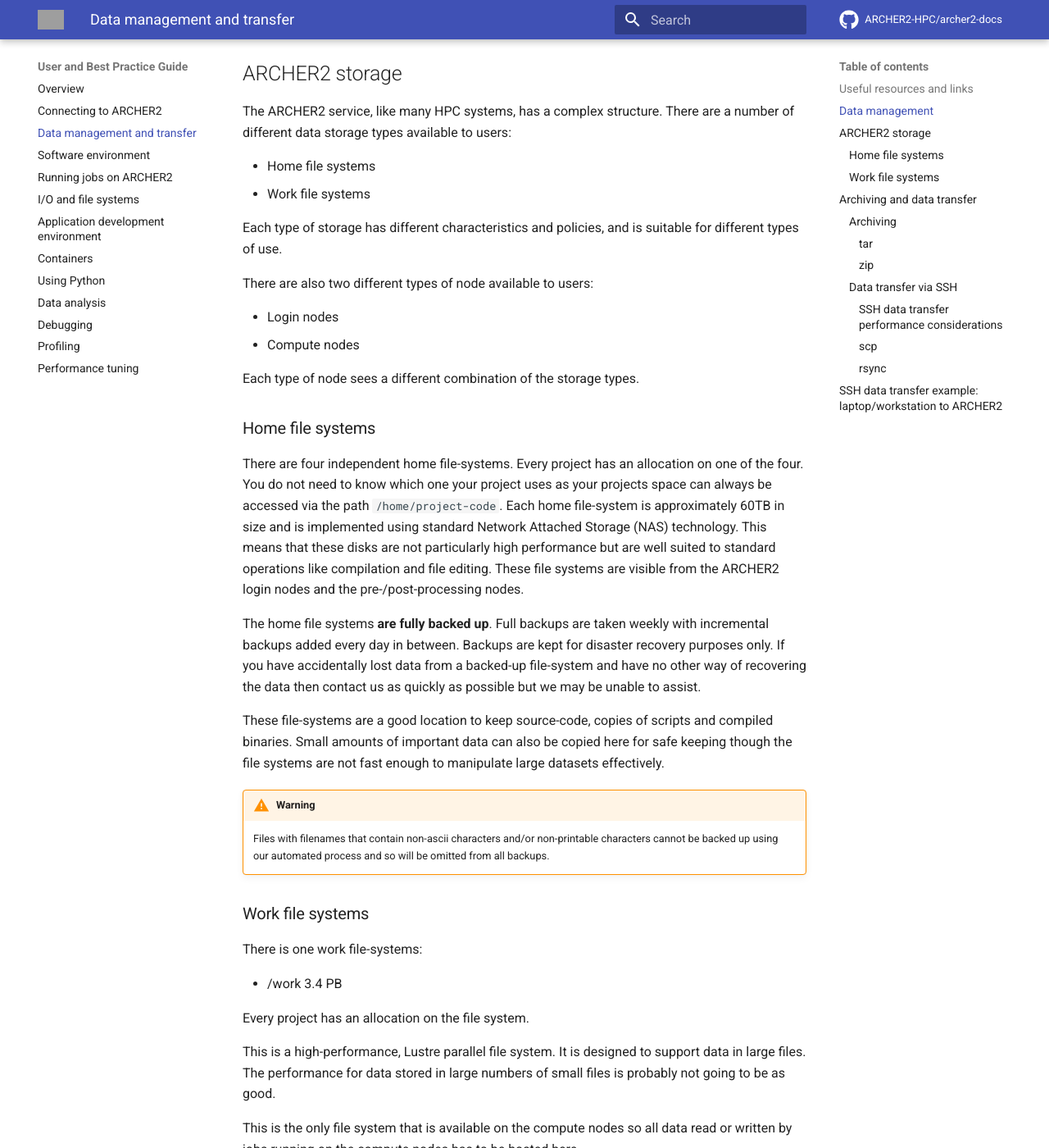
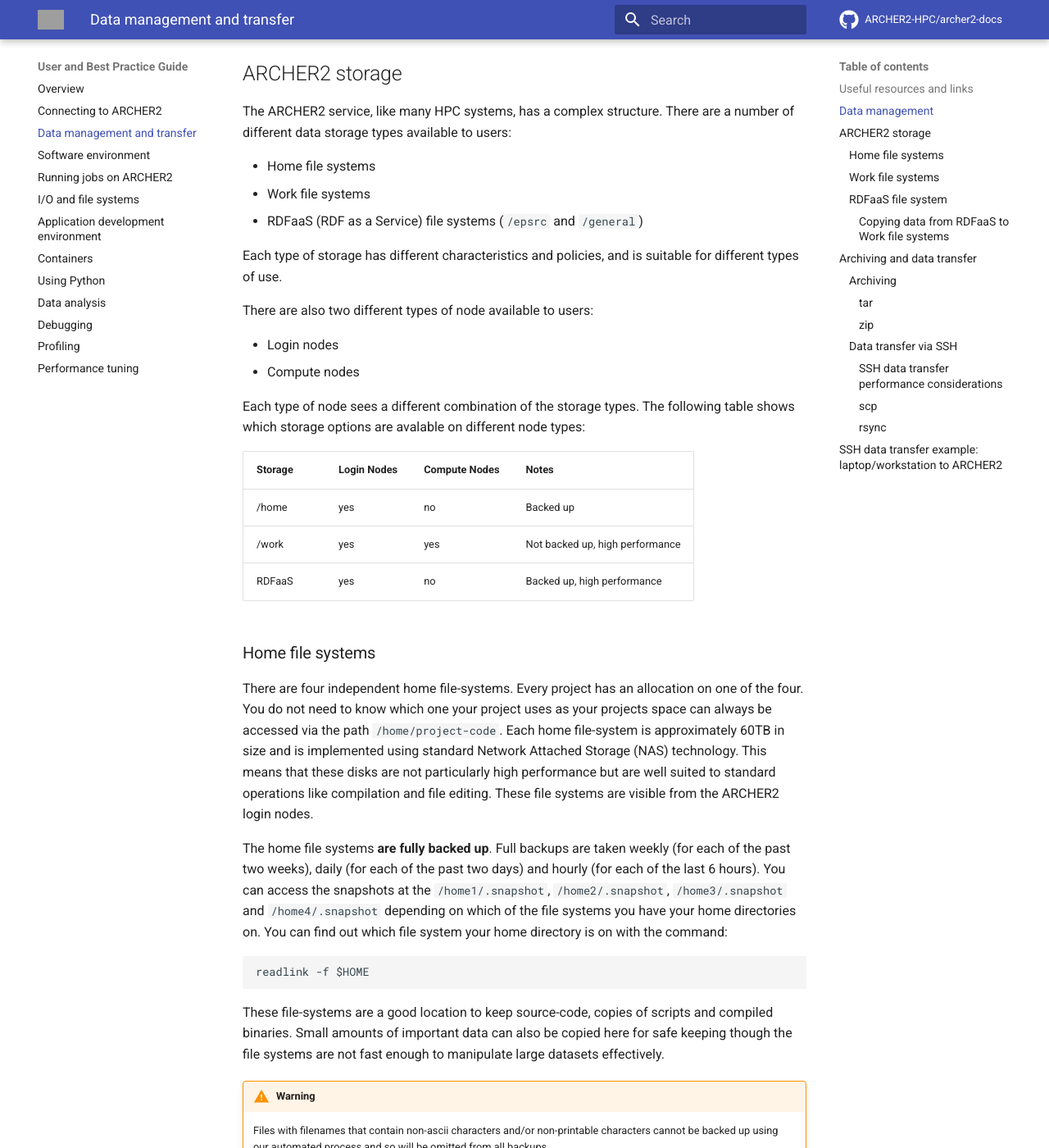
Before and after one commit to ARCHER2-HPC/archer2-docs, an MkDocs documentation site: the page built from docs/user-guide/data.md, in a window 1280 px wide and 1400 px high, scrolled down 681 px. Shown: the whole window at 82% size. Built offline with MkDocs 1.6.1 and Material for MkDocs 9.7.7, drawn with Linux system fonts in a browser that asks for light colours; comment, search, counter and statistics services are not loaded; some of the changed text lies outside the part shown; grey boxes are pictures that could not be loaded.

Commit message:
Adds initial RDFaaS docs

````diff
--- a/docs/user-guide/data.md
+++ b/docs/user-guide/data.md
@@ -29,6 +29,7 @@
 
    - Home file systems
    - Work file systems
+   - RDFaaS (RDF as a Service) file systems (`/epsrc` and `/general`)
 
 Each type of storage has different characteristics and policies, and is
 suitable for different types of use.
@@ -39,6 +40,14 @@
    - Compute nodes
 
 Each type of node sees a different combination of the storage types.
+The following table shows which storage options are avalable on
+different node types:
+
+| Storage | Login Nodes | Compute Nodes | Notes |
+|---------|-------------|---------------|-------|
+| /home   | yes         | no            | Backed up |
+| /work   | yes         | yes           | Not backed up, high performance |
+| RDFaaS  | yes         | no            | Backed up, high performance |
 
 ### Home file systems
 
@@ -50,14 +59,19 @@
 technology. This means that these disks are not particularly high
 performance but are well suited to standard operations like compilation
 and file editing. These file systems are visible from the ARCHER2 login
-nodes and the pre-/post-processing nodes.
+nodes.
 
 The home file systems **are fully backed up**. Full backups are taken
-weekly with incremental backups added every day in between. Backups are
-kept for disaster recovery purposes only. If you have accidentally lost
-data from a backed-up file-system and have no other way of recovering
-the data then contact us as quickly as possible but we may be unable to
-assist.
+weekly (for each of the past two weeks), daily (for each of the past
+two days) and hourly (for each of the last 6 hours). You can access the
+snapshots at the `/home1/.snapshot`, `/home2/.snapshot`, `/home3/.snapshot`
+and `/home4/.snapshot` depending on which of the file systems you have
+your home directories on. You can find out which file system your
+home directory is on with the command:
+
+```
+readlink -f $HOME
+```
 
 These file-systems are a good location to keep source-code, copies of
 scripts and compiled binaries. Small amounts of important data can also
@@ -71,7 +85,7 @@
 
 ### Work file systems
 
-There is one work file-systems:
+There is one work file-system:
 
    - /work 3.4 PB
 
@@ -106,6 +120,64 @@
 
 If you have data on the work file system that you are not going to need
 in the future please delete it.
+
+### RDFaaS file system
+
+The data that was available on the RDF `/epsrc` and `/general` file systems
+is available on ARCHER2 via the RDFaaS (RDF as a Service) file system. If
+you have requested the same username in the same project as you had on
+ARCHER then you will be able to access your data at either:
+
+```
+/epsrc/<project-code>
+```
+
+or
+
+```
+/general/<project-code>
+```
+
+depending on which file system it was in on the RDF file systems. For example,
+if your username is `auser` and you are in the `e05` project, then your RDF data
+will be on the RDFaaS file system at:
+
+```
+/epsrc/e05/e05/auser
+```
+
+The RDFaaS file systems are only available on the ARCHER2 login nodes.
+
+!!! important
+    The data on the RDFaaS file system is currently available in **read-only
+    mode**. You need to transfer data from the RDFaaS file system to `/work`
+    (or `/home` if it is a small amount of data) if you wish to alter it or
+    use it on the compute nodes. You can, of course, also use `scp` to transfer
+    data from the RDFaaS file system to another system.
+
+!!! note
+    We plan to make the RDFaaS file system read/write once the full ARCHER2
+    service is available.
+
+!!! tip
+    If you are having issues accessing data on the RDFaaS file system then
+    please [contact the ARCHER2 Service Desk](https://www.archer2.ac.uk/support-access/servicedesk.html)
+
+#### Copying data from RDFaaS to Work file systems
+
+You should use the standard Linux `cp` command to copy data from the RDFaaS file
+system to other ARCHER2 file systems (usually `/work`). For example, to
+transfer the file `important-data.tar.gz` from the RDFaaS file system to
+`/work` you would use the following command (assuming you are user `auser`
+in project `e05`):
+
+```
+cp /epsrc/e05/e05/auser/important-data.tar.gz /work/e05/e05/auser/
+```
+
+(remember to replace the project code and username with your own username
+and project code. You may also need to use `/general` if your data was
+there on the RDF file systems).
 
 ## Archiving and data transfer
 
````
